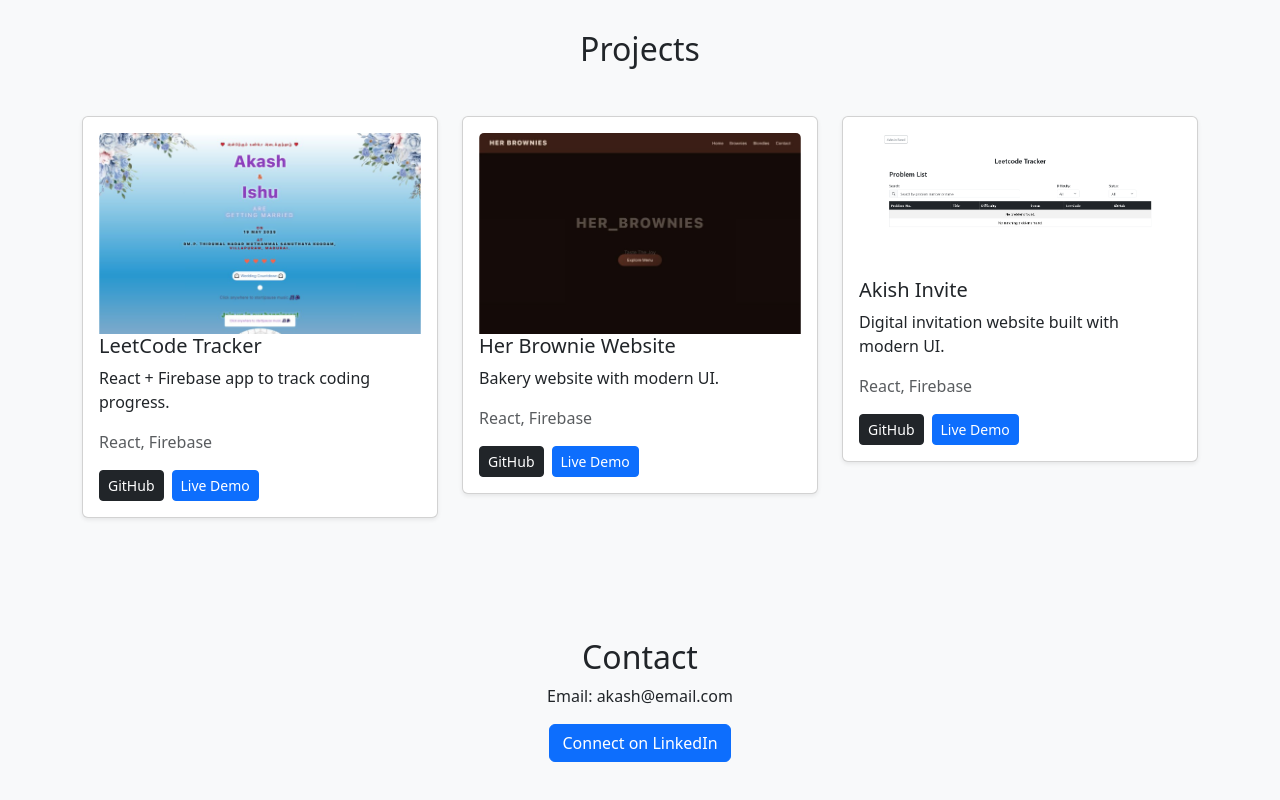
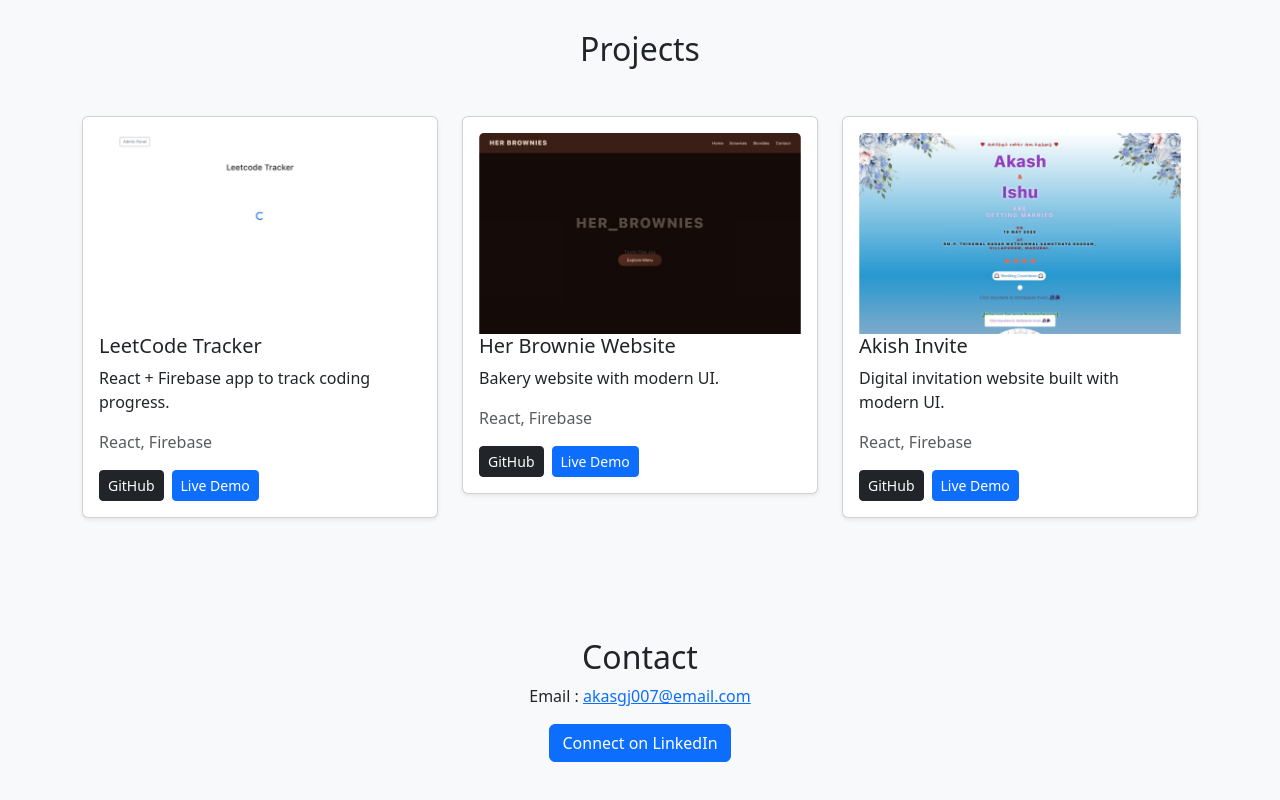
Before and after one commit to akasgj007/akash-portfolio, a React (Vite) app: page / in a window 1280 px wide. Shown: the part 560-1360 px from the top of the page. Built offline with nearby package versions, Linux system fonts and the light colour scheme.

Commit message:
Auto-sync: file changes

```diff
--- a/src/components/Contact.jsx
+++ b/src/components/Contact.jsx
@@ -2,10 +2,17 @@ export default function Contact() {
   return (
     <section id="contact" className="container py-5 text-center">
       <h2>Contact</h2>
+      <p>
+        Email : <a href="mailto:akasgj007@gmail.com">akasgj007@email.com</a>
+      </p>
 
-      <p>Email: akash@email.com</p>
-
-      <button className="btn btn-primary">Connect on LinkedIn</button>
+      <a
+        href="https://linkedin.com/in/akashbabugj"
+        target="blank"
+        className="btn btn-primary"
+      >
+        Connect on LinkedIn
+      </a>
     </section>
   );
 }
--- a/src/components/Projects.jsx
+++ b/src/components/Projects.jsx
@@ -10,7 +10,7 @@ function Projects() {
       tech: "React, Firebase",
       github: "https://github.com/akasgj007/leetcode-tracker-solutions",
       demo: "https://leetcode-tracker-solutions.vercel.app/",
-      image: akishinvite,
+      image: leetcodetracker,
     },
     {
       title: "Her Brownie Website",
@@ -26,7 +26,7 @@ function Projects() {
       tech: "React, Firebase",
       github: "https://github.com/akasgj007/akishinvite",
       demo: "https://akishinvite.vercel.app/",
-      image: leetcodetracker,
+      image: akishinvite,
     },
   ];
 
```
Also changed, not shown: src/assets/leetcodetracker.png.
